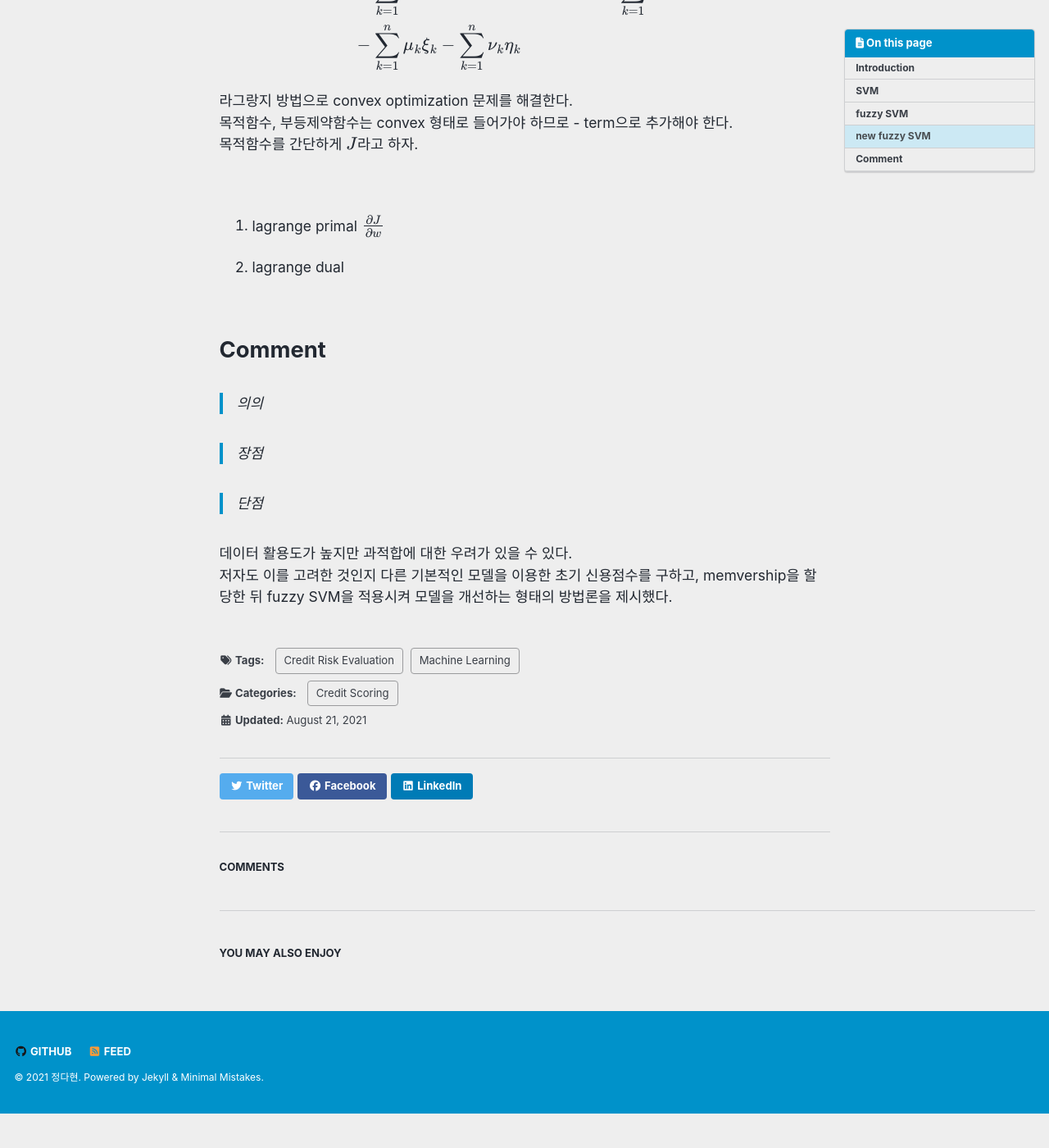
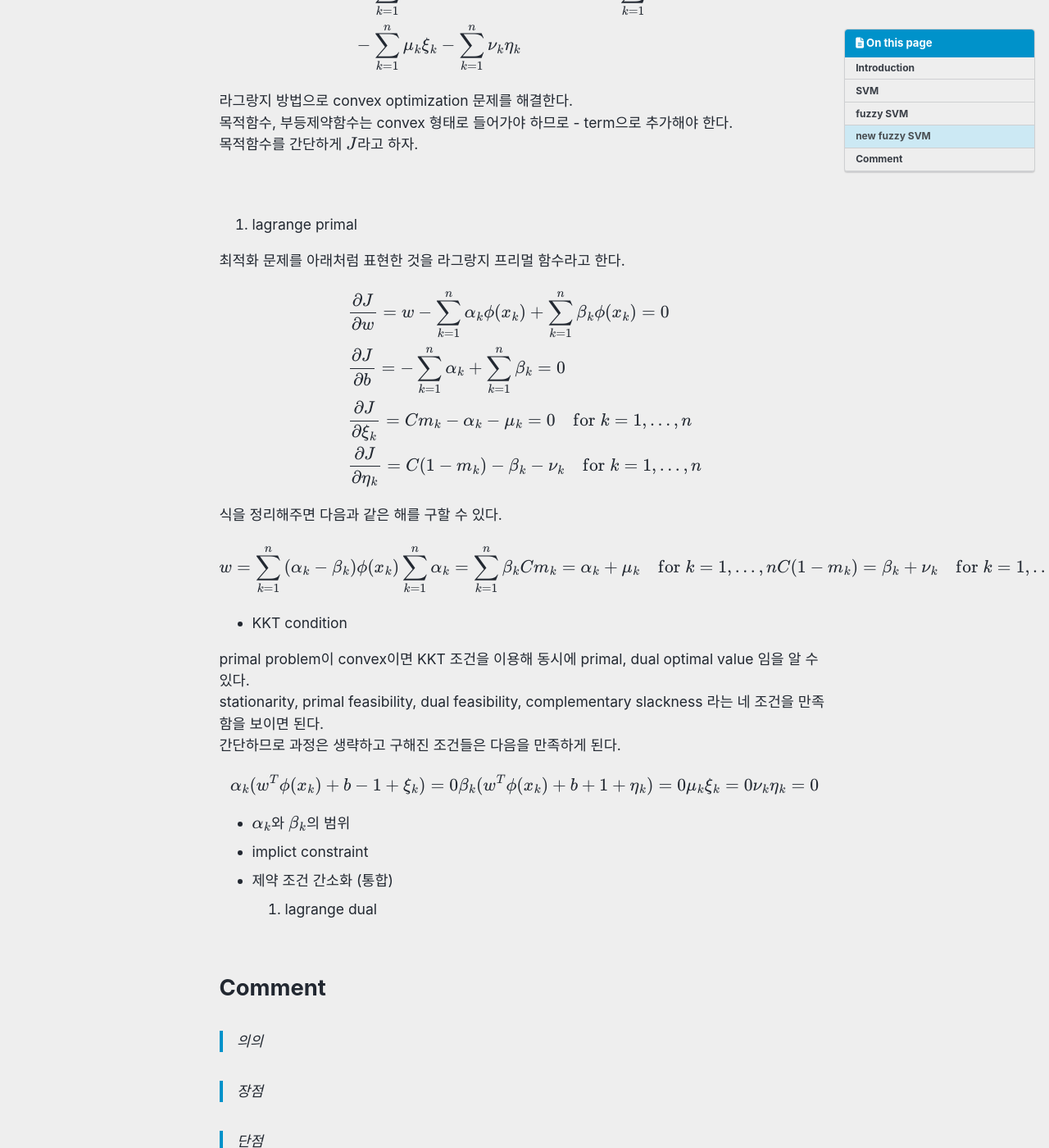
Before and after one commit to da-hyun-jeong/da-hyun-jeong.github.io, a Jekyll site: the page built from _posts/2021-07-11-test.md, in a window 1280 px wide and 1400 px high, scrolled down 4963 px. Shown: the whole window at 82% size. Built offline with Jekyll 4.4.1, drawn with Linux system fonts in a browser that asks for light colours; cached includes are drawn as plain includes; nearby versions of some CDN libraries; formulas are drawn with MathJax 3; comment, search, counter and statistics services are not loaded; before the commit the page ends 6321 px from its top, so only the background shows below that; some of the changed text lies outside the part shown.

Commit message:
Update 2021-07-11-test.md

```diff
--- a/_posts/2021-07-11-test.md
+++ b/_posts/2021-07-11-test.md
@@ -14,11 +14,13 @@ tags:
   - Machine Learning
 ---
 
+<br>
+
 2021.08.20 세미나 발표 논문 정리. <br>
 standard SVM 보다 fuzzy SVM에 대한 직접적인 내용을 다룹니다. <br>
+논문에 오타가 많으니 직접 읽어보실 분들은 주의하시길 바랍니다 !
 <https://ieeexplore.ieee.org/abstract/document/1556587>
 
-<br>
 <br>
 
 # Introduction
@@ -182,8 +184,6 @@ $$
 데이터를 최대한 활용하게 되므로 더 좋은 generalization abllity를 가질 것으로 기대할 수 잆다.
 이전의 fuzzy SVM은 개체가 속한 class에 대한 방향, 일방향 가중치를 주었다는 의미에서 Unilateral-Weighted fuzzy SVM (U-FSVM) 이라고 하고, new fuzzy SVM은 양방향 가중치를 주었다는 의미에서 Bilateral-Weighted fuzzy SVM (B-FSVM) 이라고 한다.
 
-<br>
-
 > Bilateral-Weighted fuzzy SVM
 
 신용평가에서 일반적으로 우수한 고객이나 그 반대로 분류하는 것은 불가능하다. <br>
@@ -232,12 +232,44 @@ $$
 <br>
 
 1. lagrange primal
+
+최적화 문제를 아래처럼 표현한 것을 라그랑지 프리멀 함수라고 한다.
+
 $$
-\frac{\partial J}{\partial w}
+\begin{aligned}
+& \frac{\partial J}{\partial w}=w-\sum_{k=1}^{n}{\alpha_k\phi(x_k)}+\sum_{k=1}^{n}{\beta_k\phi(x_k)}=0 \\
+& \frac{\partial J}{\partial b}=-\sum_{k=1}^{n}{\alpha_k}+\sum_{k=1}^{n}{\beta_k}=0 \\
+& \frac{\partial J}{\partial \xi_k}=Cm_k-\alpha_k-\mu_k = 0 \quad \textrm{for} \; k=1,...,n\\
+& \frac{\partial J}{\partial \eta_k}=C(1-m_k)-\beta_k-\nu_k \quad \textrm{for} \; k=1,...,n\\
+\end{aligned}
 $$
 
+식을 정리해주면 다음과 같은 해를 구할 수 있다.
 
-2. lagrange dual
+$$
+w=\sum_{k=1}^{n}{(\alpha_k-\beta_k)\phi(x_k)} \\
+\sum_{k=1}^{n}{\alpha_k}=\sum_{k=1}^{n}{\beta_k} \\
+Cm_k=\alpha_k+\mu_k\quad \textrm{for} \; k=1,...,n\\
+C(1-m_k)=\beta_k+\nu_k \quad \textrm{for} \; k=1,...,n\\
+$$
+
+- KKT condition
+
+primal problem이 convex이면 KKT 조건을 이용해 동시에 primal, dual optimal value 임을 알 수 있다. <br>
+stationarity, primal feasibility, dual feasibility, complementary slackness 라는 네 조건을 만족함을 보이면 된다. <br>
+간단하므로 과정은 생략하고 구해진 조건들은 다음을 만족하게 된다.
+
+$$
+\alpha_k(w^T\phi(x_k)+b-1+\xi_k)=0 \\
+\beta_k(w^T\phi(x_k)+b+1+\eta_k)=0 \\
+\mu_k\xi_k=0 \\
+\nu_k\eta_k=0
+$$
+
+- $\alpha_k$와 $\beta_k$의 범위
+- implict constraint
+- 제약 조건 간소화 (통합)
+1. lagrange dual
 
 
 <br>
```
